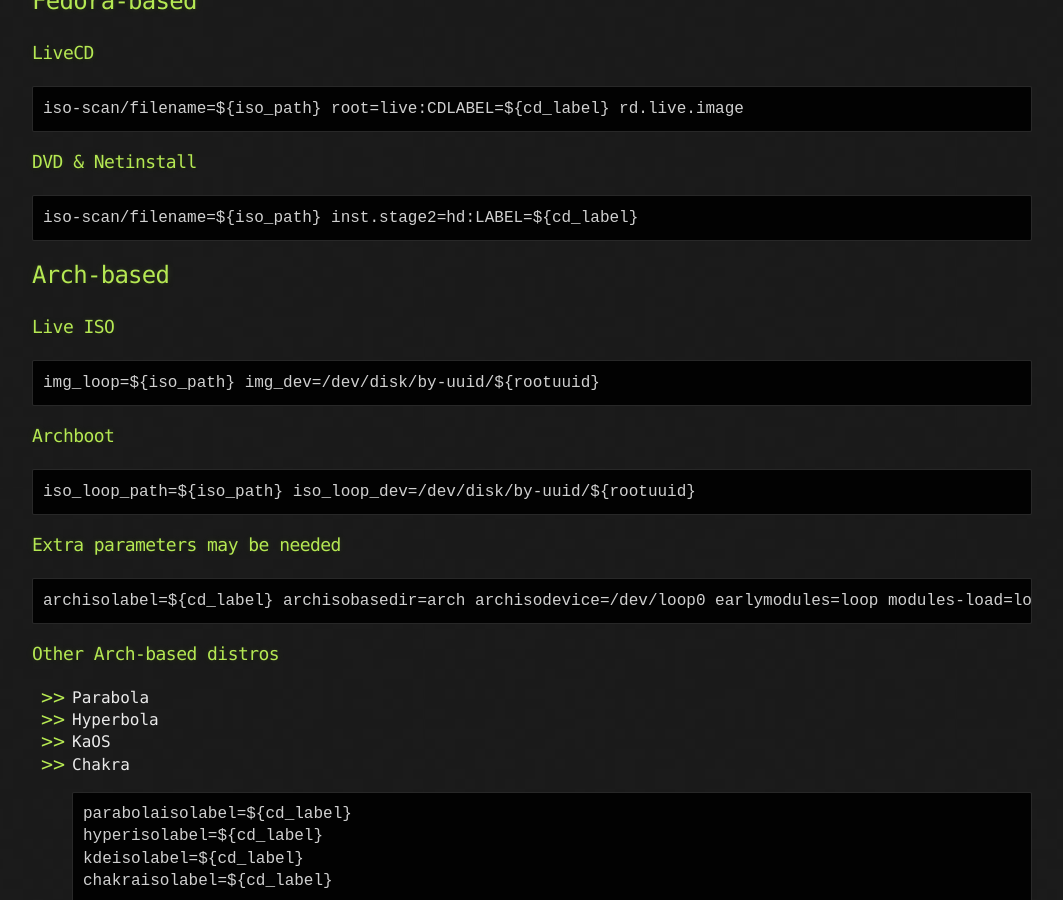
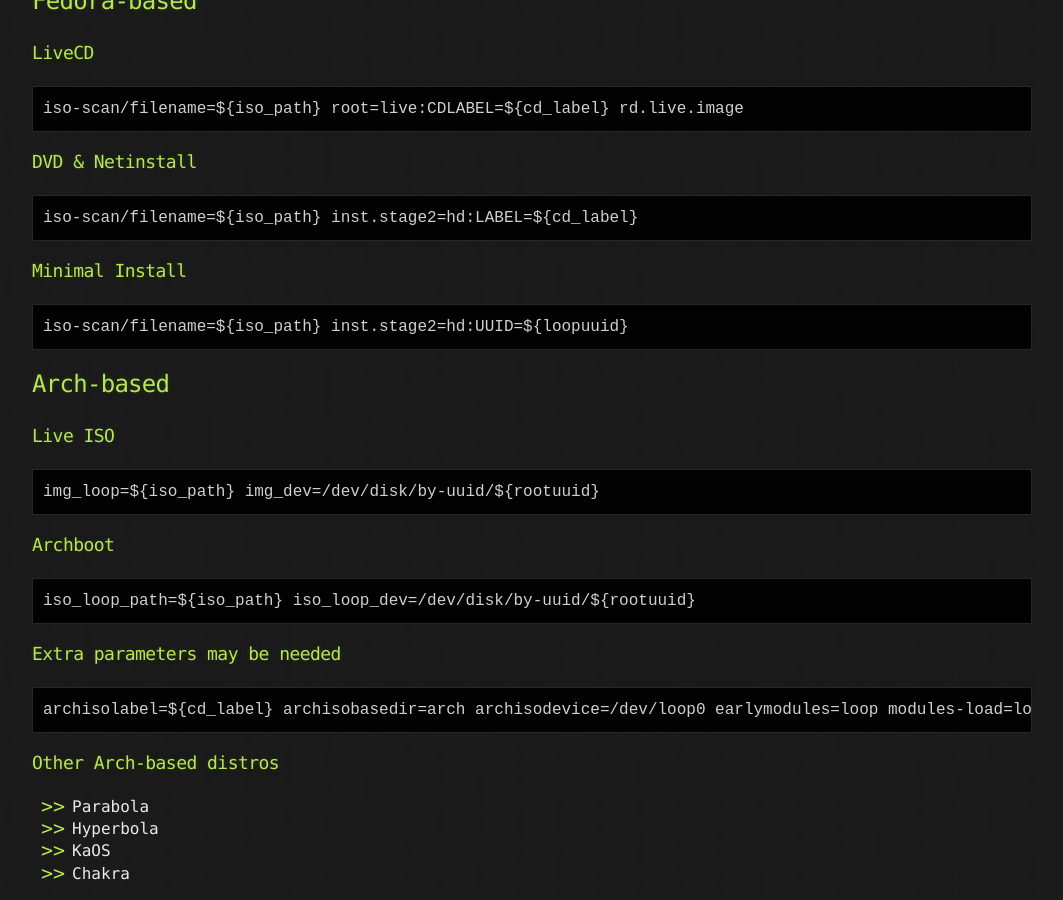
Before and after one commit to a1ive/a1ive.github.io, a Jekyll site: the page built from grub2_loopback.md, in a window 1280 px wide and 900 px high, scrolled down 1108 px. Shown: the whole window, without its empty margins (108-1171 px from the left). Built offline with Jekyll 4.4.1, drawn with Linux system fonts in a browser that asks for light colours; our own code applies the rules of GitHub Pages for plain Markdown files.

Commit message:
Update grub2_loopback.md

````diff
--- a/grub2_loopback.md
+++ b/grub2_loopback.md
@@ -41,9 +41,15 @@ findiso=${iso_path} boot=live
 ```
 iso-scan/filename=${iso_path} root=live:CDLABEL=${cd_label} rd.live.image
 ```
+
 ### DVD & Netinstall
 ```
 iso-scan/filename=${iso_path} inst.stage2=hd:LABEL=${cd_label}
+```
+
+### Minimal Install
+```
+iso-scan/filename=${iso_path} inst.stage2=hd:UUID=${loopuuid}
 ```
 
 ## Arch-based
````
